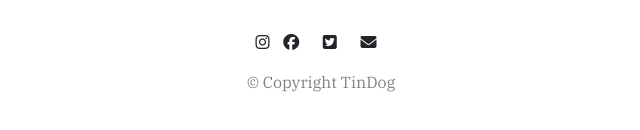
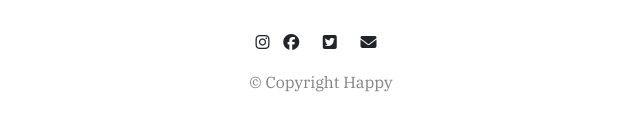
Before and after one commit to singhriyaaa/Happy, a plain HTML site: page index.html in a window 1280 px wide. Shown: the part 3250-3380 px from the top of the page, 319-959 px from the left. Drawn offline with nearby package versions, Linux system fonts and the light colour scheme.

Commit message:
Update index.html

```diff
--- a/index.html
+++ b/index.html
@@ -189,7 +189,7 @@
     <i class="social fab fa-facebook"></i>
     <i class="social fab fa-twitter-square"></i>
     <i class="social fas fa-envelope"></i>
-    <p>© Copyright TinDog</p>
+    <p>© Copyright Happy</p>
 
 
   </footer>
```
